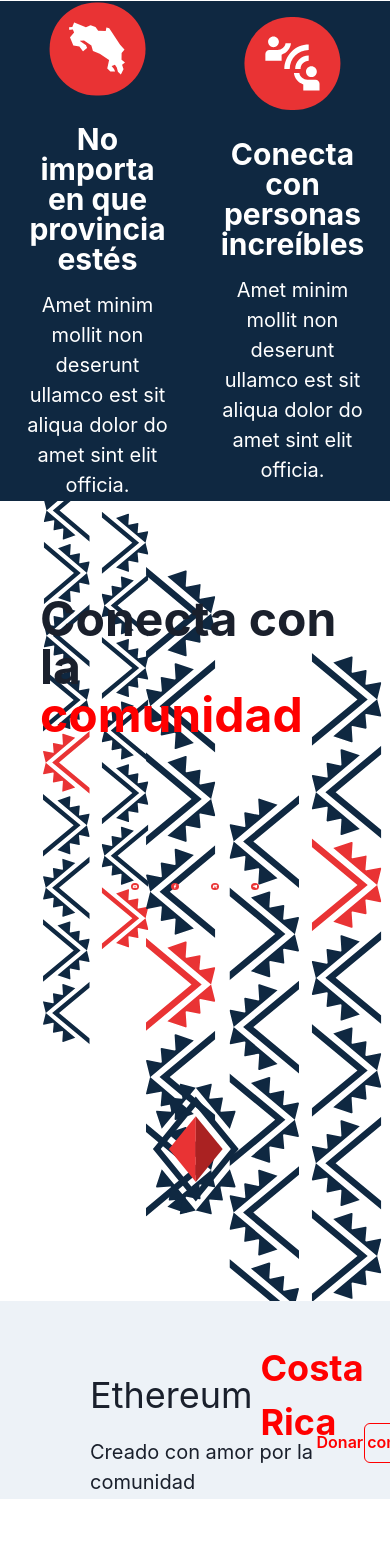
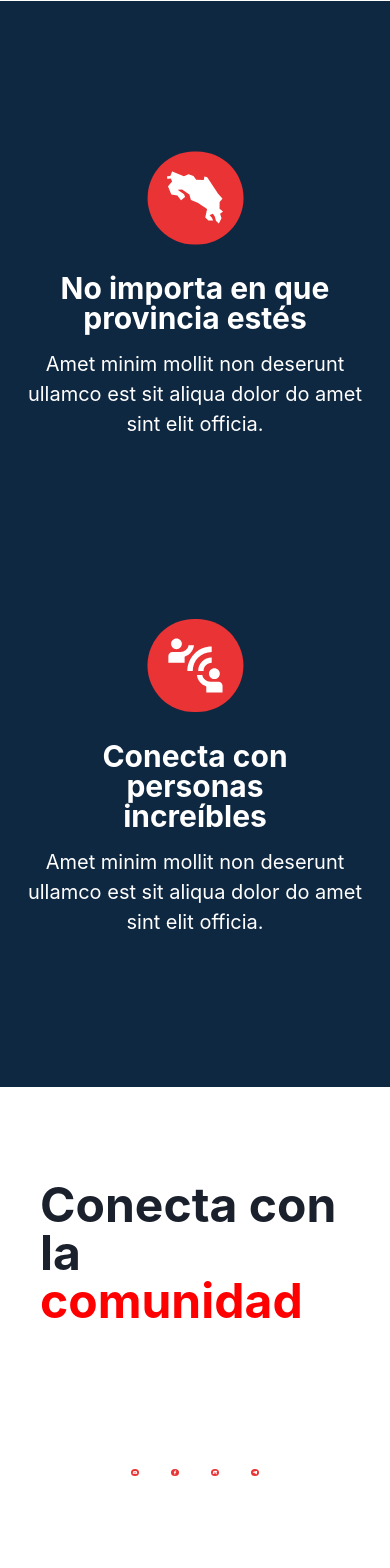
Before and after one commit to Ethereum-Costa-Rica/ethereum.cr, a Next.js app: page / in a window 390 px wide. Shown: the part 1142-2710 px from the top of the page. Before the commit the page ends 2641 px from the top, so only its background shows below. Built offline with nearby package versions, Linux system fonts and the light colour scheme.

Commit message:
fix: responsive in body and footer

```diff
--- a/src/components/Body.tsx
+++ b/src/components/Body.tsx
@@ -1,4 +1,5 @@
-import { Text, Flex, Spacer, Box, Container, Center, Button } from '@chakra-ui/react';
+import { Text, Flex, Spacer, Box, Container, Center, Button, useBreakpoint, Wrap, WrapItem } from '@chakra-ui/react';
+import { useEffect } from "react";
 import Image from 'next/image';
 import CRIcon from "../../public/cr-icon.svg";
 import socialIcon from "../../public/social-icon.svg";
@@ -9,12 +10,18 @@ import meetupIcon from "../../public/meetup-icon.svg";
 import telegramIcon from "../../public/telegram-icon.svg"
 
 const Body = () => {
+  const breakpoint = useBreakpoint()
+  const _breakpoints = ['base', 'xs', 'sm', 'md']
+
+  useEffect(() => {
+    console.log(breakpoint)
+  }, [breakpoint])
 
   return (
     <div>
-      <Flex minWidth='initial' alignItems='center' gap='2' backgroundColor="#0F2841" h='500px'>
-        <Spacer />
-        <Container centerContent>
+      <Wrap minWidth='initial' alignItems='stretch' spacing='30px' justify='center' backgroundColor="#0F2841">
+        <WrapItem>
+          <Container centerContent mt="150px">
             <Image
               width={97}
               height={93}
@@ -26,8 +33,9 @@ const Body = () => {
             </Text>
             <Text fontSize='xl' textAlign="center" color="white">Amet minim mollit non deserunt ullamco est sit aliqua dolor do amet sint elit officia.</Text>
           </Container>
-        <Spacer />
-        <Container centerContent>
+        </WrapItem>
+        <WrapItem>
+        <Container centerContent mb="150px" mt="150px">
           <Image
             width={97}
             height={93}
@@ -39,8 +47,8 @@ const Body = () => {
           </Text>
           <Text fontSize='xl' textAlign="center" color="white">Amet minim mollit non deserunt ullamco est sit aliqua dolor do amet sint elit officia.</Text>
         </Container>
-        <Spacer />
-      </Flex>
+        </WrapItem>
+      </Wrap>
 
       <Flex
         paddingTop={10}
@@ -55,7 +63,7 @@ const Body = () => {
           left={0}
           bottom={0}
           right={0}
-          backgroundImage="url('/hero2.svg')"
+          backgroundImage={!_breakpoints.includes(breakpoint) ? "url('/hero2.svg')" : ''}
           backgroundRepeat="no-repeat"
           backgroundSize="auto 104vh"
           backgroundPosition="95% -85%"
@@ -67,7 +75,7 @@ const Body = () => {
           left={0}
           bottom={0}
           right={0}
-          backgroundImage="url('/hero1.svg')"
+          backgroundImage={!_breakpoints.includes(breakpoint) ? "url('/hero1.svg')" : ''}
           backgroundRepeat="no-repeat"
           backgroundSize="auto 104vh"
           backgroundPosition="15% 350%"
@@ -82,7 +90,7 @@ const Body = () => {
                 </Text>
               </Box>
             </Center>
-            <Flex justifyContent="space-between"  mb="44" marginInline="75px">
+            <Flex justifyContent="space-between" mb="44" marginInline="75px">
               <Button
                 p="4"
                 bg="transparent"
--- a/src/components/Footer.tsx
+++ b/src/components/Footer.tsx
@@ -1,28 +1,23 @@
-import { Flex, Box, Text, Button } from "@chakra-ui/react";
+import { Flex, Box, Text, Button, Wrap, WrapItem, Center } from "@chakra-ui/react";
 
 const Footer = () => {
   return (
     <div>
-      <Flex
-        paddingTop={10}
-        px="90px"
-        direction="column"
-        justifyContent="space-evenly"
-        backgroundColor="#EDF2F7"
-        h="198px"
-      >
-        <Flex direction="row" justifyContent="space-between" alignItems="center">
-          <Box>
+      <Wrap justify='space-between' px="90px" pt={10} pb={10} backgroundColor="#EDF2F7">
+        <WrapItem>
+        <Flex direction="column">
             <Flex alignItems="center" mb={-3}>
-              <Text fontSize='4xl'>Ethereum</Text>
-              <Text fontSize='4xl' color="red" ml={2} as='b'>Costa Rica</Text>
+              <Text fontSize='4xl'>Ethereum<Text fontSize='4xl' color="red" ml={2} as='b'>Costa Rica</Text>
+              </Text>
             </Flex>
             <Text fontSize='xl' mb={5}>Creado con amor por la comunidad</Text>
             <Text fontSize='lg'>2023</Text>
-          </Box>
-          <Button color="red" colorScheme='red' variant='outline'>Donar con crypto</Button>
-        </Flex>
-      </Flex>
+          </Flex>
+        </WrapItem>
+        <WrapItem>
+          <Button mt="32px" maxW="142px" color="red" colorScheme='red' variant='outline'>Donar con crypto</Button>
+        </WrapItem>
+      </Wrap>
     </div>
   );
 };
```
Lines whose indentation alone changed are shown as unchanged.
